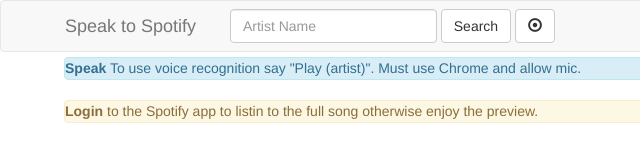
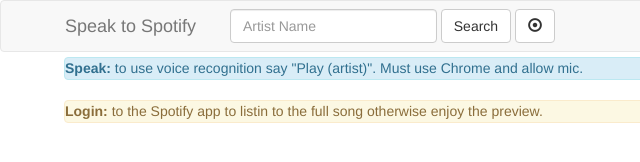
Before and after one commit to JoshuaHuber/ai_music, a plain HTML site: page index.html in a window 1280 px wide. Shown: the full height of the page, 0-640 px from the left. Drawn offline with nearby package versions, Linux system fonts and the light colour scheme.

Commit message:
Update index.html

```diff
--- a/index.html
+++ b/index.html
@@ -38,11 +38,11 @@
 <body>
 <div class="container-fluid alert alert-info alert-dismissible" role="alert">
   <button type="button" class="close" data-dismiss="alert" aria-label="Close"><span aria-hidden="true">&times;</span></button>
-  <strong>Speak</strong> To use voice recognition say "Play (artist)".  Must use Chrome and allow mic.
+  <strong>Speak:</strong> to use voice recognition say "Play (artist)".  Must use Chrome and allow mic.
 </div>
 <div class="container-fluid alert alert-warning alert-dismissible" role="alert">
   <button type="button" class="close" data-dismiss="alert" aria-label="Close"><span aria-hidden="true">&times;</span></button>
-  <strong>Login</strong> to the Spotify app to listin to the full song otherwise enjoy the preview.
+  <strong>Login:</strong> to the Spotify app to listin to the full song otherwise enjoy the preview.
 </div>
 <div class="container-fluid">
 	<p id="p" class="show h2"></p>
```
